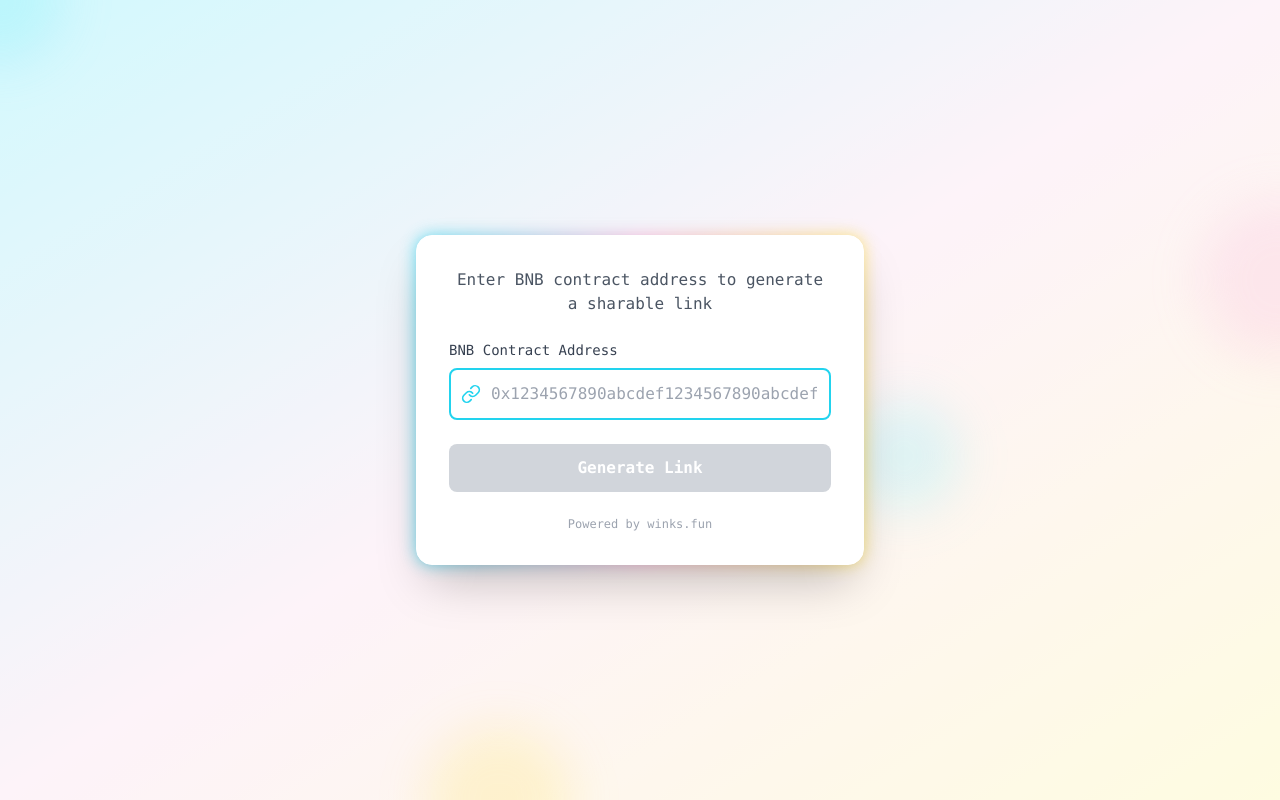
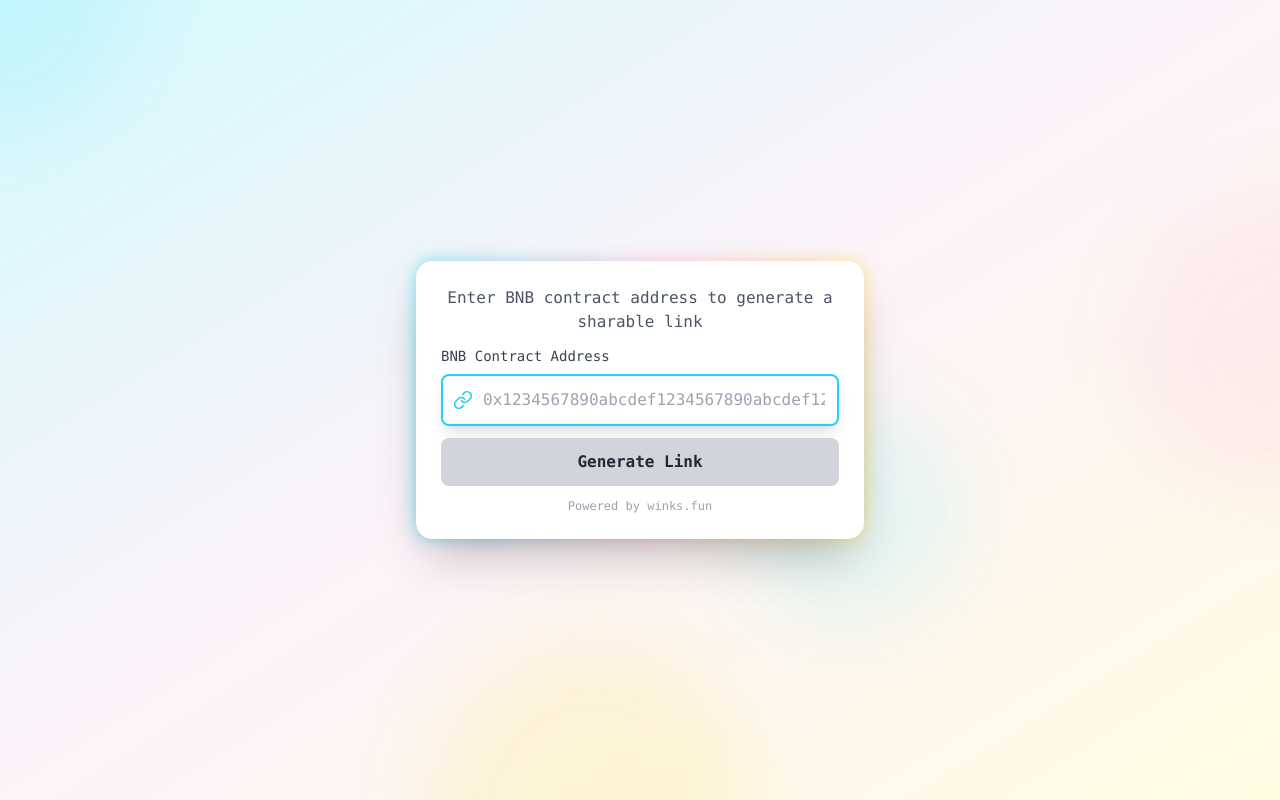
Before and after one commit to vishalmet/SolanaSwap.winks, a Next.js app: page / in a window 1280 px wide. Built offline with nearby package versions, Linux system fonts and the light colour scheme.

Commit message:
ui changes to winks.fun

```diff
--- a/app/(home)/page.js
+++ b/app/(home)/page.js
@@ -1,17 +1,15 @@
-// app/page.js
 "use client";
 import { Copy, Link } from "lucide-react";
 import { useState, useEffect } from "react";
-import axios from "axios"; // Import Axios
-import { ClipLoader } from "react-spinners"; // Import a spinner component
-// Ensure you have installed it: npm install react-spinners
+import axios from "axios";
+import { ClipLoader } from "react-spinners";
 
 export default function Home() {
   const [address, setAddress] = useState("");
   const [generatedLink, setGeneratedLink] = useState("");
   const [isValidAddress, setIsValidAddress] = useState(true);
   const [apiResponse, setApiResponse] = useState(null);
-  const [isLoading, setIsLoading] = useState(false); // State for loading indicator
+  const [isLoading, setIsLoading] = useState(false);
 
   const validateEthAddress = (address) => {
     const ethAddressRegex = /^0x[a-fA-F0-9]{40}$/;
@@ -21,7 +19,6 @@ export default function Home() {
   const handleAddressChange = (e) => {
     const newAddress = e.target.value;
     setAddress(newAddress);
-
     if (newAddress) {
       setIsValidAddress(validateEthAddress(newAddress));
     } else {
@@ -29,44 +26,33 @@ export default function Home() {
     }
   };
 
-  // useEffect to call the API whenever the address changes
   useEffect(() => {
     const fetchData = async () => {
       if (address && isValidAddress) {
-        setIsLoading(true); // Start loading
+        setIsLoading(true);
         try {
-          const response = await axios.get(
-            `https://api.1inch.dev/token/v1.2/56/custom/${address}`,
-            {
-              headers: {
-                Authorization: `Bearer ${process.env.NEXT_PUBLIC_1INCH_API_KEY}`, // Use environment variable
-              },
-            }
-          );
+          const response = await axios.get(`/api/1inch-proxy?address=${address}`);
           setApiResponse(response.data);
         } catch (error) {
           console.error("API Error:", error);
           setApiResponse({ error: "Failed to fetch token data" });
         } finally {
-          setIsLoading(false); // End loading, whether success or failure
+          setIsLoading(false);
         }
       } else {
-        setApiResponse(null); // Clear previous response if address is invalid or empty
+        setApiResponse(null);
       }
     };
 
     fetchData();
-
   }, [address, isValidAddress]);
 
   const generateLink = () => {
     if (!address || !isValidAddress) return;
-
     const baseUrl =
       typeof window !== "undefined" && window.location.hostname === "localhost"
         ? "http://localhost:3000"
         : "https://solanaswap-winks.vercel.app";
-
     const link = `${baseUrl}/wink/${address}`;
     setGeneratedLink(link);
   };
@@ -82,44 +68,44 @@ export default function Home() {
     }
   };
 
-
-
   return (
-    <div className="min-h-screen bg-gradient-to-br from-cyan-200 via-pink-100 to-yellow-100 text-gray-800 flex items-center justify-center p-4 font-mono relative overflow-hidden">
-      {/* Decorative background patterns */}
+    <div className="min-h-screen bg-gradient-to-br from-cyan-200 via-pink-100 to-yellow-100 text-gray-800 flex items-center justify-center p-3 font-mono relative overflow-hidden">
+      {/* Animated background patterns */}
       <div className="absolute inset-0 bg-white/50">
-        <div className="absolute top-0 left-0 w-32 h-32 bg-cyan-300/20 rounded-full -translate-x-1/2 -translate-y-1/2 blur-xl" />
-        <div className="absolute top-1/4 right-0 w-40 h-40 bg-pink-300/20 rounded-full translate-x-1/2 blur-xl" />
-        <div className="absolute bottom-0 left-1/3 w-36 h-36 bg-yellow-300/20 rounded-full translate-y-1/2 blur-xl" />
-        <div className="absolute top-1/2 right-1/4 w-28 h-28 bg-cyan-300/20 rounded-full blur-xl" />
+        <div className="absolute top-0 left-0 w-64 h-64 bg-cyan-300/20 rounded-full -translate-x-1/2 -translate-y-1/2 blur-2xl animate-pulse" />
+        <div className="absolute top-1/4 right-0 w-72 h-72 bg-pink-300/20 rounded-full translate-x-1/2 blur-2xl animate-pulse delay-75" />
+        <div className="absolute bottom-0 left-1/3 w-80 h-80 bg-yellow-300/20 rounded-full translate-y-1/2 blur-2xl animate-pulse delay-150" />
+        <div className="absolute top-1/2 right-1/4 w-56 h-56 bg-cyan-300/20 rounded-full blur-2xl animate-pulse delay-300" />
       </div>
 
       <div className="relative w-full max-w-md">
-        <div className="absolute inset-0 bg-gradient-to-r from-cyan-400 via-pink-300 to-yellow-300 rounded-2xl blur opacity-70" />
-        <div className="relative bg-white backdrop-blur-sm shadow-2xl rounded-2xl p-8 space-y-6 border border-white">
+        {/* Card glow effect */}
+        <div className="absolute inset-0 bg-gradient-to-r from-cyan-400 via-pink-300 to-yellow-300 rounded-2xl blur opacity-70 animate-pulse" />
+
+        {/* Main card */}
+        <div className="relative bg-white backdrop-blur-md shadow-2xl rounded-2xl p-6 space-y-3 border border-white">
           <div className="text-center">
-            <p className="text-gray-600">
-              Enter BNB contract address to generate a sharable link
-            </p>
+            <p className="text-gray-600 font-medium">Enter BNB contract address to generate a sharable link</p>
           </div>
 
-          <div>
-            <label className="block text-sm font-medium text-gray-700 mb-2">
+          {/* Input section */}
+          <div className="space-y-2">
+            <label className="block text-sm font-medium text-gray-700">
               BNB Contract Address
             </label>
-            <div className="relative">
+            <div className="relative group">
               <input
-                className={`w-full p-3 pl-10 rounded-lg bg-white/80 focus:outline-none border-2 transition-colors backdrop-blur-sm ${
+                className={`w-full p-3 pl-10 rounded-lg bg-white/90 focus:outline-none border-2 transition-all duration-300 ${
                   !isValidAddress
-                    ? "border-red-500"
-                    : "border-cyan-400 focus:border-pink-300 hover:border-yellow-300"
+                    ? "border-red-500 shadow-red-200"
+                    : "border-cyan-400 focus:border-pink-300 hover:border-yellow-300 shadow-lg focus:shadow-pink-200"
                 }`}
                 placeholder="0x1234567890abcdef1234567890abcdef12345678"
                 value={address}
                 onChange={handleAddressChange}
               />
               <Link
-                className="text-cyan-400 absolute left-3 top-1/2 -translate-y-1/2"
+                className="text-cyan-400 absolute left-3 top-1/2 -translate-y-1/2 transition-colors group-hover:text-pink-300"
                 size={20}
               />
               {isLoading && (
@@ -129,31 +115,42 @@ export default function Home() {
               )}
             </div>
             {!isValidAddress && address && (
-              <p className="text-red-500 text-xs mt-1">
-                Please enter a valid Ethereum address
-              </p>
+              <p className="text-red-500 text-xs">Please enter a valid Ethereum address</p>
             )}
           </div>
 
-          {/* Display API Response */}
+          {/* Token info card */}
           {apiResponse && (
-            <div className="mt-4 p-3 rounded-md bg-gray-100">
-              <p className="font-bold text-gray-700">API Response:</p>
-              {apiResponse.error ? (
-                <p className="text-red-500">{apiResponse.error}</p>
-              ) : (
-                <pre className="text-sm text-gray-600 break-words">
-                  {JSON.stringify(apiResponse, null, 2)}
-                </pre>
-              )}
+            <div className="transform transition-all duration-300 hover:scale-102">
+              <div className="p-2 px-4 rounded-xl bg-gradient-to-r from-cyan-50 via-pink-50 to-yellow-50 shadow-lg border border-white/50">
+                {apiResponse.error ? (
+                  <p className="text-red-500 font-medium text-center">{apiResponse.error}</p>
+                ) : (
+                  <div className="flex items-center space-x-4">
+                    <div className="relative">
+                      <div className="absolute inset-0 bg-gradient-to-r from-cyan-400 via-pink-300 to-yellow-300 rounded-full blur-sm animate-pulse" />
+                      <img
+                        src={apiResponse.logoURI}
+                        alt="Token Logo"
+                        className="relative w-10 h-10 rounded-full border-2 border-white shadow-lg"
+                      />
+                    </div>
+                    <div>
+                      <p className="text-gray-800 font-bold">{apiResponse.name}</p>
+                      <p className="text-gray-500 text-sm">{apiResponse.symbol}</p>
+                    </div>
+                  </div>
+                )}
+              </div>
             </div>
           )}
 
+          {/* Generate button */}
           <button
-            className={`w-full py-3 rounded-lg text-white font-bold transition-all duration-300 ${
+            className={`w-full py-3 rounded-lg font-bold transition-all duration-300 transform ${
               !address || !isValidAddress
                 ? "bg-gray-300 cursor-not-allowed"
-                : "bg-gradient-to-r from-cyan-400 via-pink-300 to-yellow-300 hover:opacity-90 active:scale-95"
+                : "bg-gradient-to-r from-cyan-400 via-pink-300 to-yellow-300 hover:opacity-90 active:scale-95 shadow-lg hover:shadow-xl text-white hover:text-gray-800"
             }`}
             onClick={generateLink}
             disabled={!address || !isValidAddress}
@@ -161,15 +158,16 @@ export default function Home() {
             Generate Link
           </button>
 
+          {/* Generated link section */}
           {generatedLink && (
-            <div className="space-y-4">
-              <div className="bg-white/80 backdrop-blur-sm p-3 rounded-lg break-all text-sm flex items-center justify-between border-2 border-cyan-400">
-                <span className="truncate mr-2 text-gray-600">
+            <div className="space-y-4 transform transition-all duration-300">
+              <div className="bg-white/90 backdrop-blur-sm p-2 px-4 rounded-lg break-all text-sm flex items-center justify-between border-2 border-cyan-400 shadow-lg hover:shadow-xl">
+                <span className="truncate mr-2 text-gray-600 font-medium">
                   {generatedLink}
                 </span>
                 <button
                   onClick={copyToClipboard}
-                  className="text-cyan-400 hover:text-pink-300 transition-colors"
+                  className="text-cyan-400 hover:text-pink-300 transition-colors p-2 rounded-lg hover:bg-gray-50"
                 >
                   <Copy size={20} />
                 </button>
@@ -177,9 +175,7 @@ export default function Home() {
             </div>
           )}
 
-          <p className="text-center text-xs text-gray-400">
-            Powered by winks.fun
-          </p>
+          <p className="text-center text-xs text-gray-400">Powered by winks.fun</p>
         </div>
       </div>
     </div>
```
